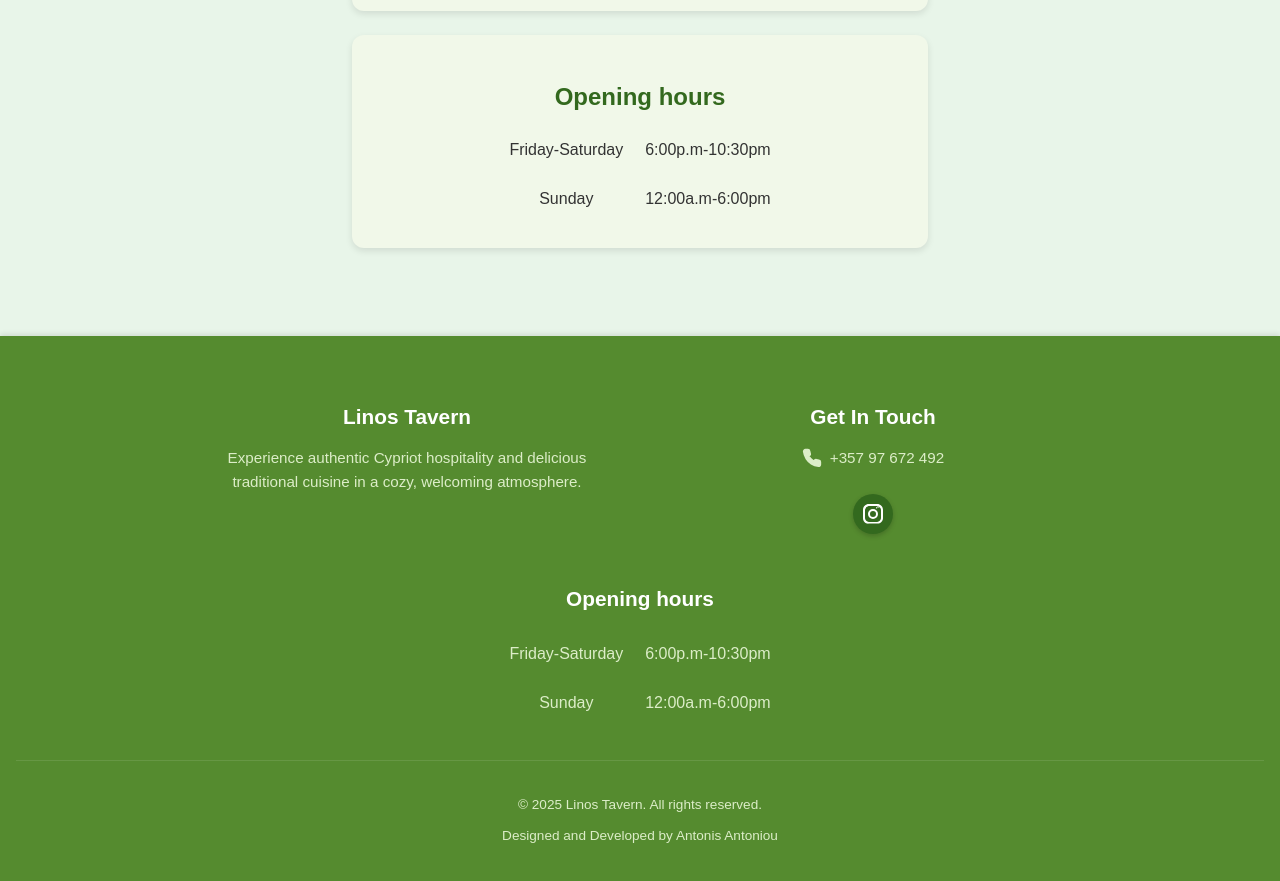
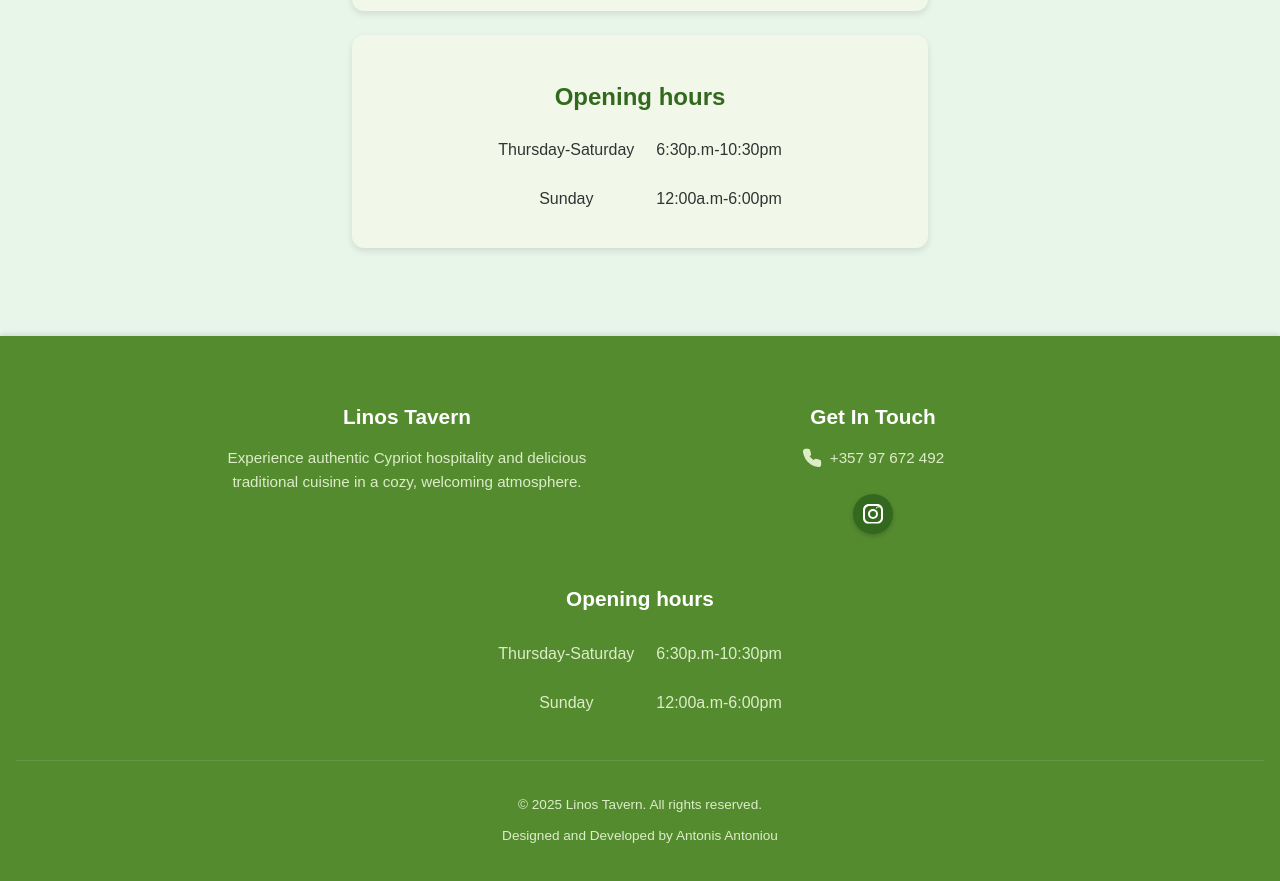
Before and after one commit to antonis08/linos_tavern, a plain HTML site: page announcements.html in a window 1280 px wide. Shown: the part 856-1737 px from the top of the page. Drawn offline with Linux system fonts and the light colour scheme.

Commit message:
correct dates

```diff
--- a/announcements.html
+++ b/announcements.html
@@ -44,8 +44,8 @@
                     <h3>Opening hours</h3>
                     <table class="schedule">
                         <tr>
-                            <td>Friday-Saturday</td>
-                            <td>6:00p.m-10:30pm</td>
+                            <td>Thursday-Saturday</td>
+                            <td>6:30p.m-10:30pm</td>
                         </tr>
                         <tr>
                             <td>Sunday</td>
@@ -86,8 +86,8 @@
                     <h3>Opening hours</h3>
                     <table class="schedule">
                         <tr>
-                            <td>Friday-Saturday</td>
-                            <td>6:00p.m-10:30pm</td>
+                            <td>Thursday-Saturday</td>
+                            <td>6:30p.m-10:30pm</td>
                         </tr>
                         <tr>
                             <td>Sunday</td>
```
Also changed, not shown: gallery.html (+2 -2 lines), index.html (+2 -2 lines), location.html (+2 -2 lines), menu.html (+2 -2 lines), template.html (+2 -2 lines).
